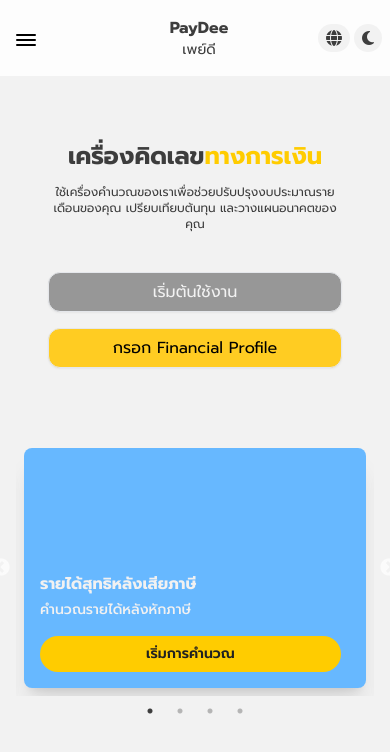
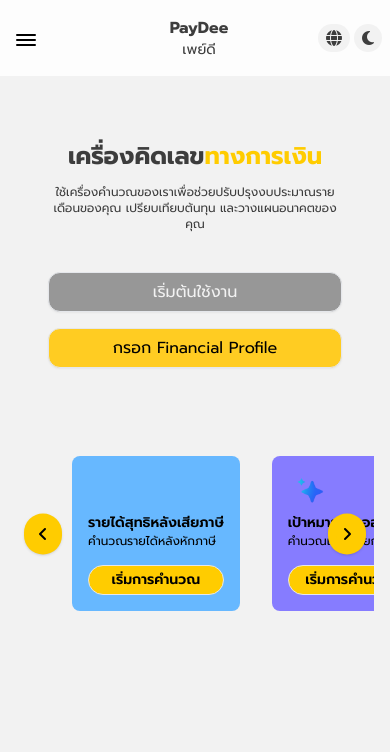
Before and after one commit to BossTheDev2209/paydee, a React (Vite) app: page / in a window 390 px wide. Shown: the top 752 px of the page. Built offline with nearby package versions, Linux system fonts and the light colour scheme; a web font is replaced by a local one.

Commit message:
Home => responsive

```diff
--- a/src/styles/global.css
+++ b/src/styles/global.css
@@ -120,11 +120,20 @@
   @apply h-[2px] w-full bg-black rounded transition-all duration-300
 }
 
+/* slick slide ปรับขนาดตามจำนวน slide */
+.slick-slide {
+  padding: 0 8px; /* spacing ระหว่าง slide */
+  box-sizing: border-box;
+}
+
+/* container ของ slider */
+#calculate {
+  overflow: hidden;
+}
+
+/* mobile adjustments */
 @media (max-width: 480px) {
   .slick-slide {
-    width: 100vw !important;
-  }
-  .slick-track {
-    display: flex !important;
+    width: 100% !important; /* mobile 1 card ต่อหน้า */
   }
 }
--- a/src/views/Home.jsx
+++ b/src/views/Home.jsx
@@ -7,7 +7,24 @@
 import Saving from "../images/saving.png";
 import { useTheme } from "../context/ThemeContext";
 import AI from "../images/Ai_icon.png";
+import { useRef } from "react";
+
 export default function Home() {
+  const containerRef = useRef(null);
+  const cardWidth = 300;
+
+  const scrollRight = () => {
+    if (containerRef.current) {
+      containerRef.current.scrollBy({ left: cardWidth, behavior: "smooth" });
+    }
+  };
+
+  const scrollLeft = () => {
+    if (containerRef.current) {
+      containerRef.current.scrollBy({ left: -cardWidth, behavior: "smooth" });
+    }
+  };
+
   const calculator = [
     {
       id: 1,
@@ -44,48 +61,48 @@
   ];
 
   //setting carousel here!!
-  var settings = {
-    dots: true,
-    infinite: false,
-    speed: 500,
-    slidesToShow: 4,
-    slidesToScroll: 4,
-    initialSlide: 0,
-    responsive: [
-      {
-        breakpoint: 1024,
-        settings: {
-          slidesToShow: 3,
-          slidesToScroll: 3,
-          infinite: true,
-          dots: true,
-        },
-      },
-      {
-        breakpoint: 600,
-        settings: {
-          slidesToShow: 2,
-          slidesToScroll: 2,
-          initialSlide: 2,
-          infinite: true,
-        },
-      },
-      {
-        breakpoint: 480,
-        settings: {
-          slidesToShow: 1,
-          slidesToScroll: 1,
-          infinite: true,
-          centerMode: false,
-        },
-      },
-    ],
-  };
+  // const settings = {
+  //   dots: true,
+  //   infinite: false,
+  //   speed: 500,
+  //   slidesToShow: 4,
+  //   slidesToScroll: 4,
+  //   initialSlide: 0,
+  //   responsive: [
+  //     {
+  //       breakpoint: 1024,
+  //       settings: {
+  //         slidesToShow: 3,
+  //         slidesToScroll: 3,
+  //         infinite: true,
+  //         dots: true,
+  //       },
+  //     },
+  //     {
+  //       breakpoint: 600,
+  //       settings: {
+  //         slidesToShow: 2,
+  //         slidesToScroll: 2,
+  //         initialSlide: 2,
+  //         infinite: true,
+  //       },
+  //     },
+  //     {
+  //       breakpoint: 480,
+  //       settings: {
+  //         slidesToShow: 1,
+  //         slidesToScroll: 1,
+  //         infinite: true,
+  //         centerMode: false,
+  //       },
+  //     },
+  //   ],
+  // };
 
   return (
     <div className="w-full">
       <div className="w-full mt-16 p-8 flex flex-col items-center">
-        <span className="text-2xl md:text-5xl sm:text-4xl my-3 font-bold text-[#3d3d3d] dark:text-[#f2f1f1] transition-colors duration-300">
+        <span className="text-nowrap text-2xl md:text-5xl sm:text-4xl my-3 font-bold text-[#3d3d3d] dark:text-[#f2f1f1] transition-colors duration-300">
           เครื่องคิดเลข<span className="text-[#ffcc00]">ทางการเงิน</span>
         </span>
         <p className="text-xs md:text-base sm:text-sm text-center text-[#3d3d3d] dark:text-[#f2f1f1] transition-colors duration-300">
@@ -107,8 +124,8 @@
         </div>
       </div>
 
-      <div id="calculate" className="w-full overflow-visible">
-        <Slider {...settings} className="w-full">
+      <div id="calculate" className="w-full overflow-hidden">
+        {/* <Slider {...settings} className="w-full">
           {calculator.map((calc) => (
             <div className="w-full">
               <Link to={calc.path} className="w-full flex p-2 md:p-4">
@@ -119,7 +136,7 @@
                   key={calc.id}
                 >
                   {/* Top-left AI icon */}
-                  <div className="absolute top-4 left-4">
+        {/* <div className="absolute top-4 left-4">
                     {calc.isAi && (
                       <img
                         src={AI}
@@ -127,10 +144,10 @@
                         className="w-14 h-14 rounded-full"
                       />
                     )}
-                  </div>
+                  </div> */}
 
-                  {/* content on left, btn on right */}
-                  <div className="flex flex-wrap items-end justify-between gap-4 mt-auto">
+        {/* content on left, btn on right */}
+        {/* <div className="flex flex-wrap items-end justify-between gap-4 mt-auto">
                     <div className="w-full flex flex-col gap-1 flex-1">
                       <h2 className="text-[#f2f1f1] font-bold text-base lg:text-2xl">
                         {calc.title}
@@ -147,7 +164,61 @@
               </Link>
             </div>
           ))}
-        </Slider>
+        </Slider> */}
+
+        <div className="w-full flex relative">
+          <button
+            className="absolute top-1/2 -translate-y-1/2 z-10 p-2 bg-[#ffcc00] rounded-full shadow
+               left-2 block lg:hidden"
+            onClick={scrollLeft}
+          >
+            <i className="fa-solid fa-angle-left bg-[#ffcc00] px-1.5 py-1 rounded-full"></i>
+          </button>
+
+          <div className="px-10 w-full flex overflow-x-hidden scroll-smooth"
+          ref={containerRef}
+          >
+            {calculator.map((item, idx) => (
+              <div key={idx} className="w-full p-4 flex">
+                <Link to={item.path} className="w-full flex">
+                  <div
+                    className="w-full flex flex-col justify-end p-4 rounded-lg overflow-hidden"
+                    style={{ backgroundColor: item.calcColor }}
+                  >
+                    <section className="w-full h-6/12">
+                      {item.isAi && (
+                        <img
+                          src={AI}
+                          alt="AI"
+                          className="w-4/12 rounded-full"
+                        />
+                      )}
+                    </section>
+
+                    <section className="w-full h-6/12">
+                      <p className="text-sm font-semibold tex-nowrap truncate">
+                        {item.title}
+                      </p>
+                      <p className="text-xs text-nowrap truncate">
+                        {item.details}
+                      </p>
+                      <button className="overflow-hidden truncate w-full text-nowrap bg-[#ffcc00] border rounded-full mt-4 text-sm font-semibold py-1 px-2">
+                        เริ่มการคำนวณ
+                      </button>
+                    </section>
+                  </div>
+                </Link>
+              </div>
+            ))}
+          </div>
+          <button
+            className="absolute top-1/2 -translate-y-1/2 z-10 p-2 bg-[#ffcc00] rounded-full shadow
+               right-2 block lg:hidden"
+            onClick={scrollRight}
+          >
+            <i className="fa-solid fa-angle-right bg-[#ffcc00] px-1.5 py-1 rounded-full"></i>
+          </button>
+        </div>
       </div>
     </div>
   );
```
